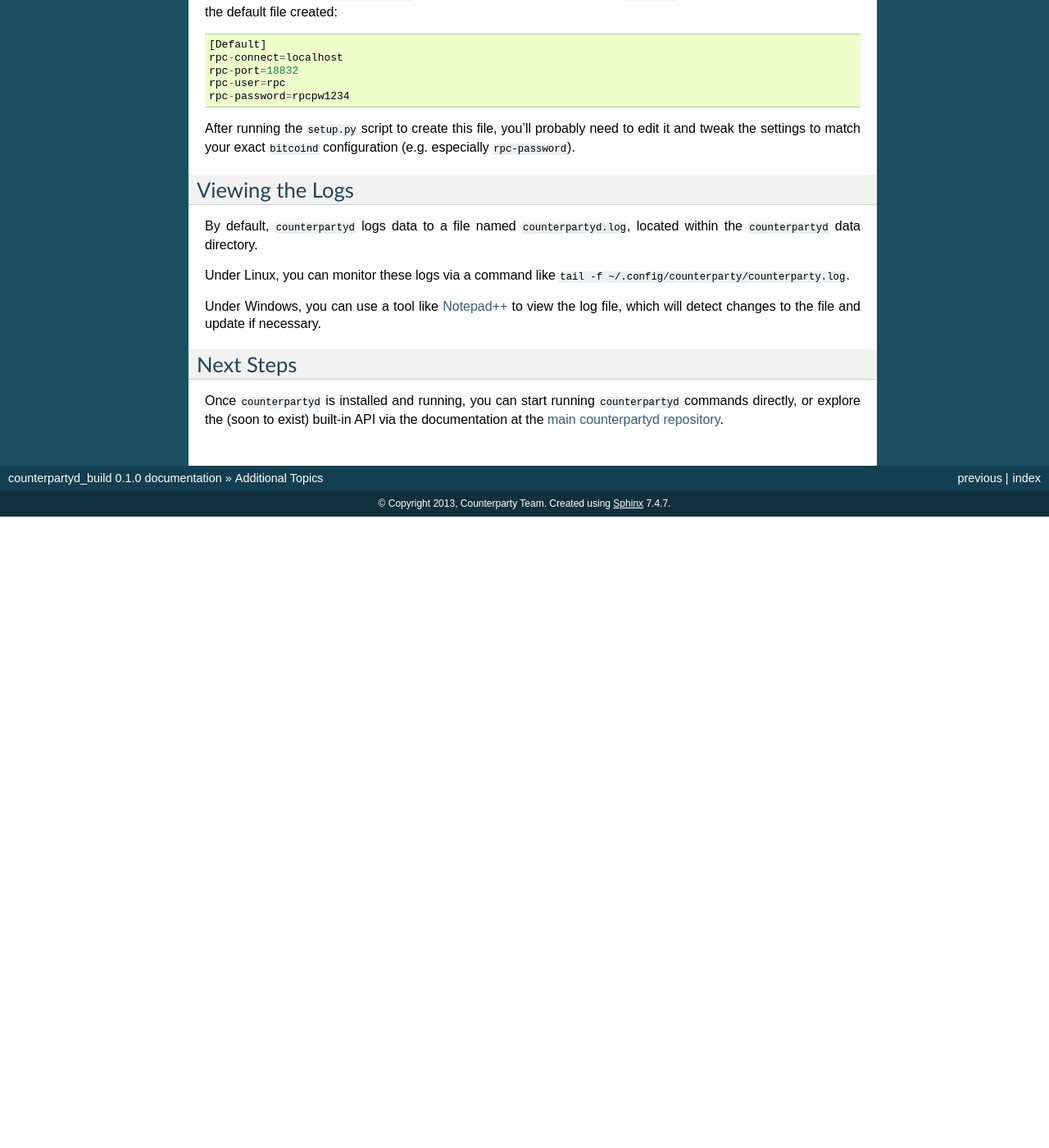
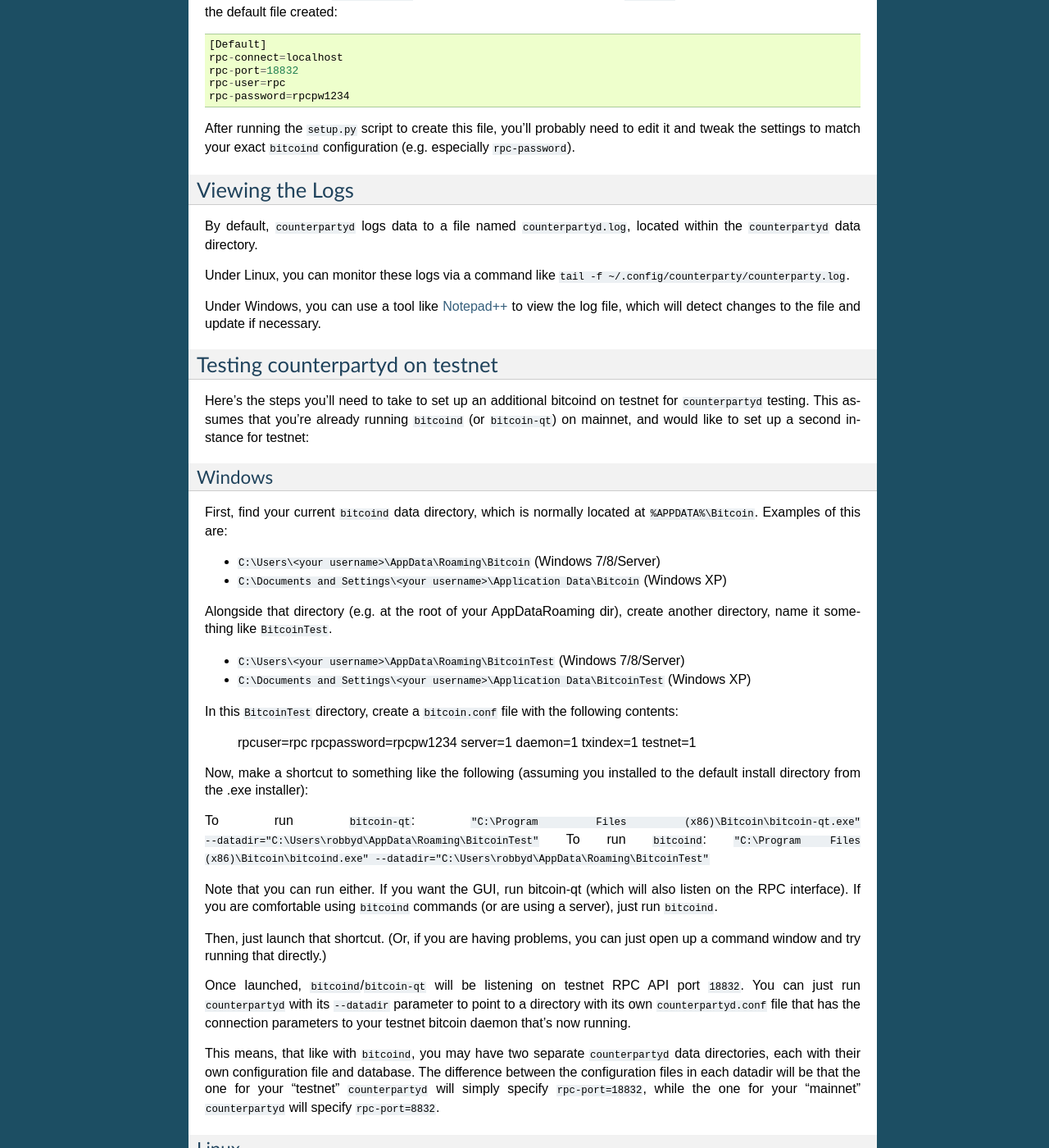
Before and after one commit to CounterpartyXCP/federatednode, a Sphinx documentation site: the page built from docs/AdditionalTopics.rst, in a window 1280 px wide and 1400 px high, scrolled down 707 px. Shown: the whole window at 82% size. Built offline with Sphinx 7.4.7, drawn with Linux system fonts in a browser that asks for light colours; before the commit the page ends 1337 px from its top, so only the background shows below that; some of the changed text lies outside the part shown.

Commit message:
added section on running counterpartyd on testnet

```diff
--- a/docs/AdditionalTopics.rst
+++ b/docs/AdditionalTopics.rst
@@ -53,6 +53,72 @@ Under Linux, you can monitor these logs via a command like ``tail -f ~/.config/c
 Under Windows, you can use a tool like `Notepad++ <http://notepad-plus-plus.org/>`__ to view the log file,
 which will detect changes to the file and update if necessary.
 
+Testing counterpartyd on testnet
+--------------------------------
+
+Here's the steps you'll need to take to set up an additional bitcoind on testnet for ``counterpartyd`` testing.
+This assumes that you're already running ``bitcoind`` (or ``bitcoin-qt``) on mainnet, and would like to set up a
+second instance for testnet:
+
+Windows
+~~~~~~~~
+
+First, find your current ``bitcoind`` data directory, which is normally located at ``%APPDATA%\Bitcoin``. Examples of this are:
+
+- ``C:\Users\<your username>\AppData\Roaming\Bitcoin`` (Windows 7/8/Server)
+- ``C:\Documents and Settings\<your username>\Application Data\Bitcoin`` (Windows XP)
+
+Alongside that directory (e.g. at the root of your AppData\Roaming dir), create another directory, name it something
+like ``BitcoinTest``.
+
+- ``C:\Users\<your username>\AppData\Roaming\BitcoinTest`` (Windows 7/8/Server)
+- ``C:\Documents and Settings\<your username>\Application Data\BitcoinTest`` (Windows XP)
+
+In this ``BitcoinTest`` directory, create a ``bitcoin.conf`` file with the following contents:
+
+    rpcuser=rpc
+    rpcpassword=rpcpw1234
+    server=1
+    daemon=1
+    txindex=1
+    testnet=1
+
+Now, make a shortcut to something like the following (assuming you installed to the default
+install directory from the .exe installer):
+
+To run ``bitcoin-qt``: ``"C:\Program Files (x86)\Bitcoin\bitcoin-qt.exe" --datadir="C:\Users\robbyd\AppData\Roaming\BitcoinTest"``
+To run ``bitcoind``: ``"C:\Program Files (x86)\Bitcoin\bitcoind.exe" --datadir="C:\Users\robbyd\AppData\Roaming\BitcoinTest"``
+
+Note that you can run either. If you want the GUI, run bitcoin-qt (which will also listen on the RPC interface).
+If you are comfortable using ``bitcoind`` commands (or are using a server), just run ``bitcoind``.
+
+Then, just launch that shortcut. (Or, if you are having problems, you can just open up a command window and
+try running that directly.)
+
+Once launched, ``bitcoind``/``bitcoin-qt`` will be listening on testnet RPC API port ``18832``. You can just
+run ``counterpartyd`` with its ``--datadir`` parameter to point to a directory with its own
+``counterpartyd.conf`` file that has the connection parameters to your testnet bitcoin daemon that's now running.
+
+This means, that like with ``bitcoind``, you may have two separate ``counterpartyd`` data directories, each with
+their own configuration file and database. The difference
+between the configuration files in each datadir will be that the one for your "testnet" ``counterpartyd`` will simply
+specify ``rpc-port=18832``, while the one for your "mainnet" ``counterpartyd`` will specify ``rpc-port=8832``.
+
+
+Linux
+~~~~~~
+
+Similar to the above, create a second bitcoin data directory (maybe name it ``.bitcoin-test``, instead of ``.bitcoin``). Place
+it alongside your main ``.bitcoin`` directory (e.g. under ``~``). In this directory, create a ``bitcoin.conf``
+file with the same contents as in the above Windows section.
+
+Now, run ``bitcoind`` or ``bitcoin-qt``, as such:
+
+To run ``bitcoin-qt``: ``"bitcoin-qt --datadir=~/.bitcoin-test``
+To run ``bitcoind``: ``bitcoind --data-dir=~/.bitcoin-test``
+
+For more information, see the Windows section above.
+
 
 Next Steps
 -----------
```
